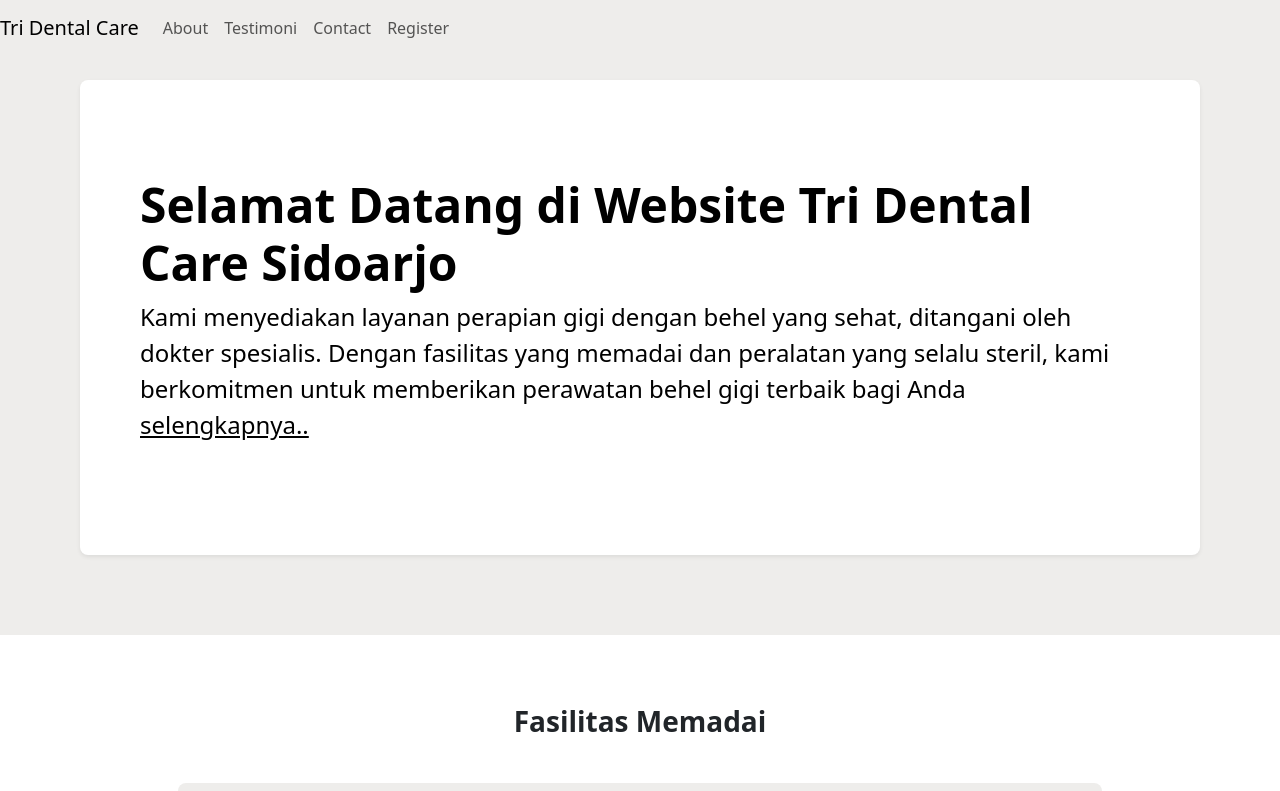
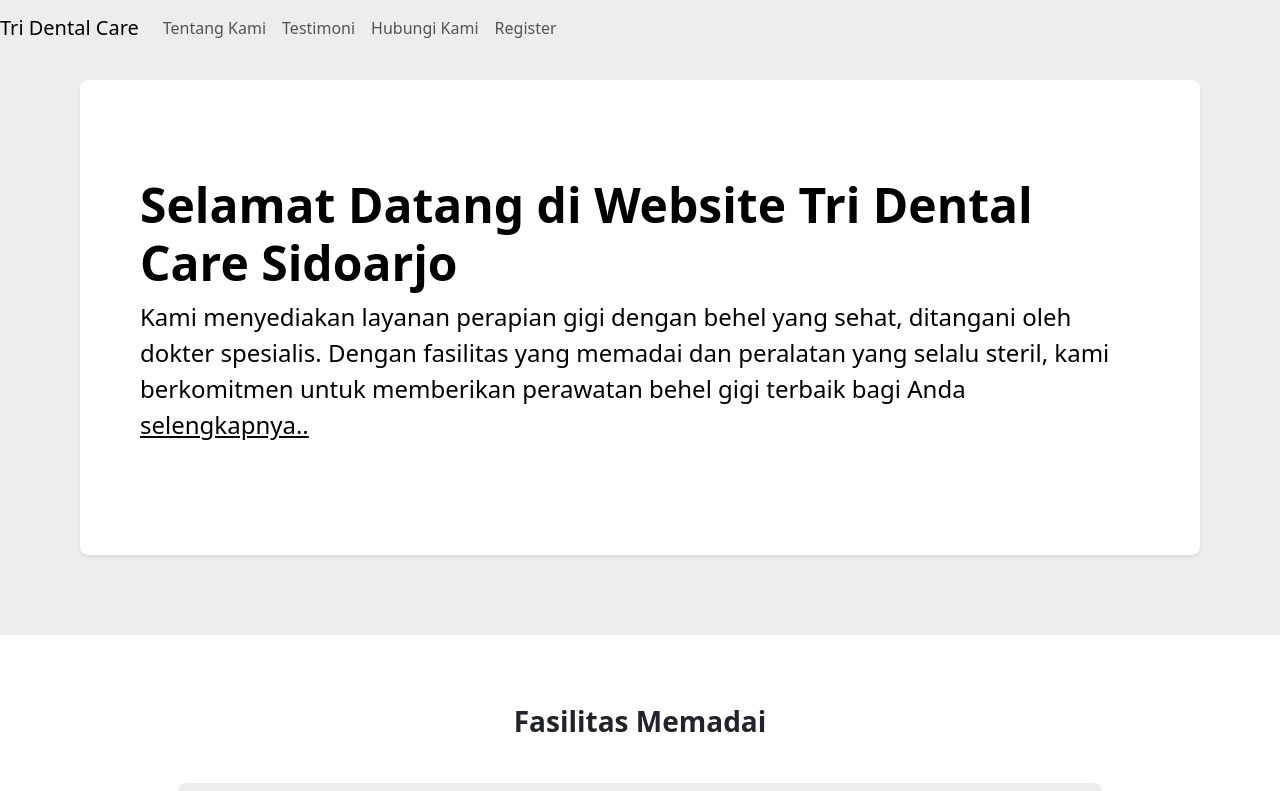
Before and after one commit to alrazak/frontend-react-tridentalcare, a React (Vite) app: page / in a window 1280 px wide. Shown: the top 791 px of the page. Built offline with nearby package versions, Linux system fonts and the light colour scheme.

Commit message:
put: navbar

```diff
--- a/src/components/navbar/Navbar.jsx
+++ b/src/components/navbar/Navbar.jsx
@@ -1,17 +1,17 @@
 import React from 'react';
-import { Navbar, Nav } from 'react-bootstrap';
+import { Navbar, Nav, Container } from 'react-bootstrap';
 
 function CustomNavbar() {
   return (
     <>
-      <Navbar className="navbar-custom" expand="lg" fixed="top">
+      <Navbar className="navbar-custom" expand="lg" fixed="top" collapseOnSelect>
         <Navbar.Brand href="#home">Tri Dental Care</Navbar.Brand>
         <Navbar.Toggle aria-controls="basic-navbar-nav" />
         <Navbar.Collapse id="basic-navbar-nav">
           <Nav className="ml-auto nav-items">
-            <Nav.Link href="#about">About</Nav.Link>
+            <Nav.Link href="#about">Tentang Kami</Nav.Link>
             <Nav.Link href="#testimonial">Testimoni</Nav.Link>
-            <Nav.Link href="#contact">Contact</Nav.Link>
+            <Nav.Link href="#contact">Hubungi Kami</Nav.Link>
             <Nav.Link href="#register">Register</Nav.Link>
           </Nav>
         </Navbar.Collapse>
@@ -37,6 +37,11 @@ function CustomNavbar() {
         .navbar-custom .nav-link {
           font-size: 1em;
           color: #fff !important;
+          margin-right: 15px;
+        }
+
+        .navbar-custom .nav-link:last-child {
+          margin-right: 0; /* Menghilangkan margin pada item terakhir */
         }
 
         .navbar-custom .nav-link:hover {
```
